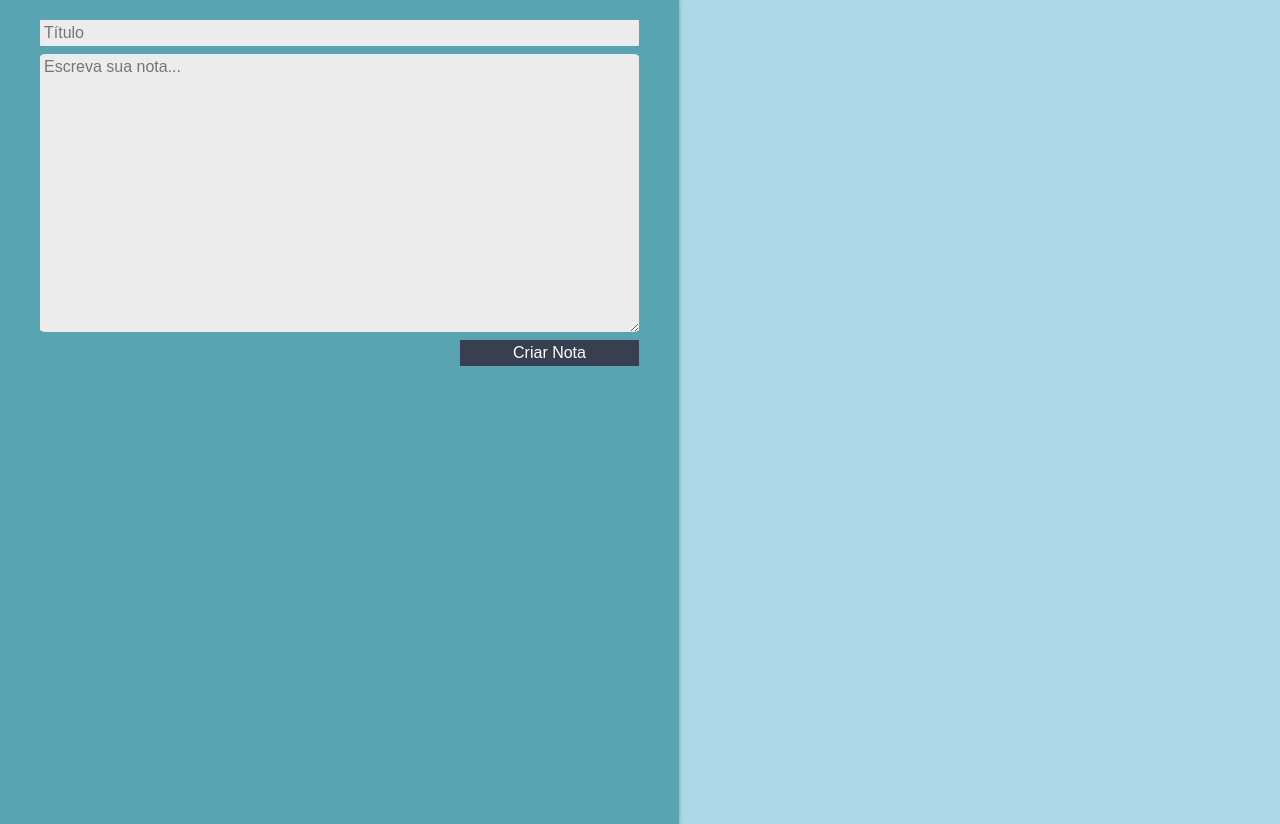
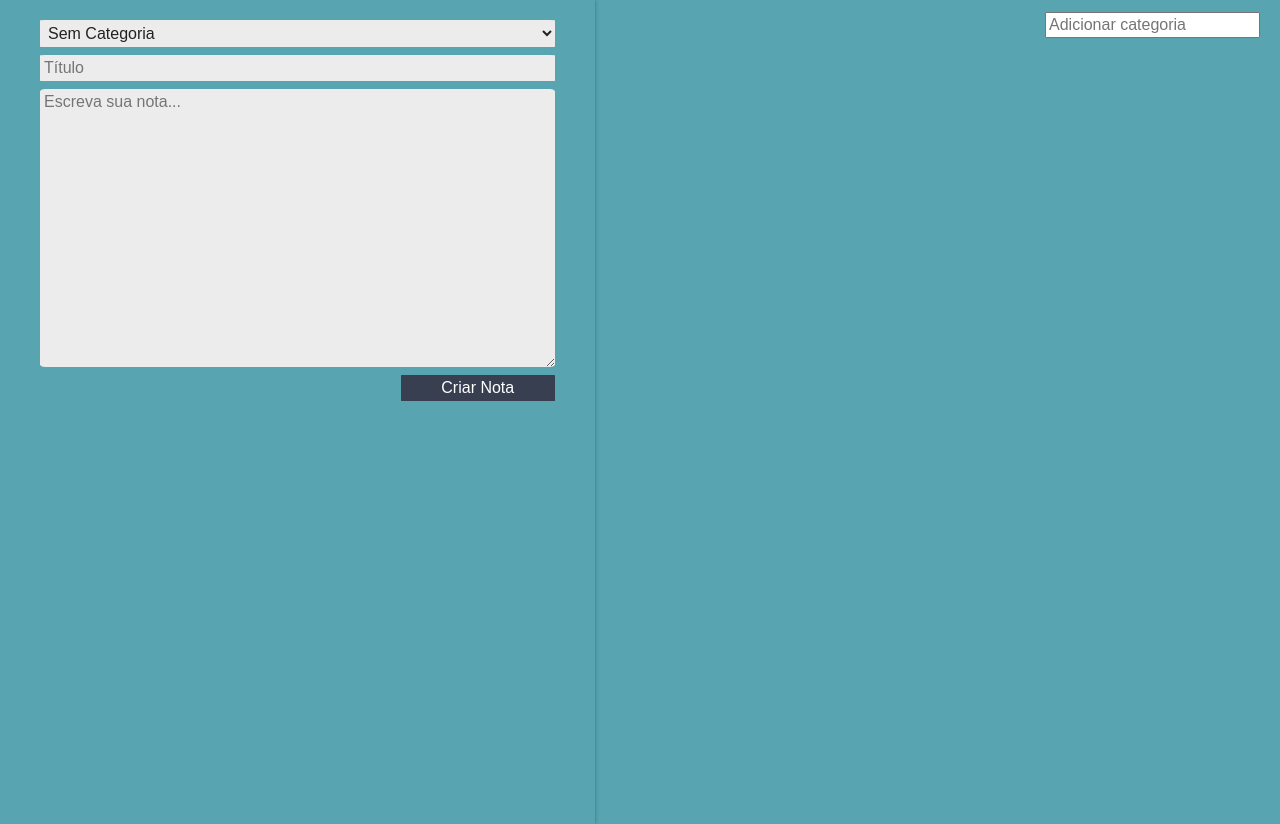
Before and after one commit to kauanEng/Ceep, a React (Create React App) app: page / in a window 1280 px wide. Built offline with nearby package versions, Linux system fonts and the light colour scheme; the HTML template or start-up script is replaced by a standard one.

Commit message:
finalizando ListaDeNotas

```diff
--- a/src/App.js
+++ b/src/App.js
@@ -1,44 +1,36 @@
 import React, { Component } from "react";
 import ListaDeNotas from "./components/ListaDeNotas";
 import FormularioCadastro from "./components/FormularioCadastro";
-import "./assets/App.css";
+import ListaDeCategorias from './components/ListaDeCategorias';
+import './assets/App.css';
 import './assets/index.css';
+import Categorias from './dados/Categorias';
+import ArrayDeNotas from './dados/Notas';
 class App extends Component {
-
-constructor() {
-  super()
-  this.state = {
-  notas:[]
-  }
-}
-
-  criarNota(titulo, texto) {
-    const novaNota = {titulo, texto};
-    const novoArrayNotas = [...this.state.notas, novaNota]
-    const novoEstado = {
-      notas:novoArrayNotas
-    }
-
-    this.setState(novoEstado)
-
-  }
-
-  deletarNota(index) {
-    let arrayNotas = this.state.notas;
-    arrayNotas.splice(index,1);
-    this.setState({nota:arrayNotas})
+  constructor() {
+    super()
+    this.categorias = new Categorias();
+    this.notas = new ArrayDeNotas();
   }
 
   render() {
     return (
       <section className="conteudo">
-        <FormularioCadastro criarNota={this.criarNota.bind(this)} />
+        <FormularioCadastro
+        categorias={this.categorias}
+        criarNota={this.notas.adicionarNota.bind(this.notas)}
+        />
+        <main className="conteudo-principal">
+        <ListaDeCategorias
+        adicionarCategoria={this.categorias.adicionarCategoria.bind(this.categorias)}
+        categorias={this.categorias}
+        />
         <ListaDeNotas
-        apagarNota = {this.deletarNota.bind(this)}
-
-
-        notas={this.state.notas}  />
-      </section>
+        apagarNota = {this.notas.apagarNotas.bind(this.notas)}
+        notas={this.notas}
+        />
+      </main>
+    </section>
     );
   }
 }
--- a/src/assets/App.css
+++ b/src/assets/App.css
@@ -1,6 +1,11 @@
 .conteudo {
   display: flex;
 }
+
+.conteudo-principal{
+  flex-grow: 3;
+}
+
 
 :root {
   --primaria: #58a4b0;
--- a/src/components/CardNota/CardNota.jsx
+++ b/src/components/CardNota/CardNota.jsx
@@ -15,6 +15,7 @@ class CardNota extends Component {
         <header className="card-nota_cabecalho">
           <h3 className="card-nota_titulo">{this.props.titulo}</h3>
           <DeleteSVG onClick={this.apagar.bind(this)} />
+          <h4>{this.props.categoria}</h4>
         </header>
         <p className="card-nota_texto">{this.props.texto}</p>
       </section>
--- a/src/components/FormularioCadastro/FormularioCadastro.jsx
+++ b/src/components/FormularioCadastro/FormularioCadastro.jsx
@@ -6,7 +6,32 @@ class FormularioCadastro extends Component {
     super(props)
     this.titulo = "";
     this.texto = "";
+    this.categoria = 'Sem Categoria';
+    this.state = {categorias:[]}
+
+    this._novasCategorias = this._novasCategorias.bind(this);
   }
+
+  componentDidMount() {
+    this.props.categorias.inscrever(this._novasCategorias);
+
+  }
+
+  componentWillUnmount() {
+    this.props.categorias.desinscrever(this._novasCategorias);
+
+  }
+
+
+  _novasCategorias(categorias) {
+    this.setState({...this.state, categorias})
+  }
+
+  _hendleMudancaCategoria(evento) {
+    evento.stopPropagation();
+    this.categoria = evento.target.value;
+  }
+
 
 _handleMudancaTitulo(evento) {
   evento.stopPropagation();
@@ -21,16 +46,22 @@ _hendleMudancaTexto(evento) {
 _criarNota(evento) {
   evento.preventDefault();
   evento.stopPropagation();
-  this.props.criarNota(this.titulo, this.texto);
+  this.props.criarNota(this.titulo, this.texto, this.categoria);
 
 }
-
-
 
   render() {
     return (
       <form className="form-cadastro "
-      onSubmit={this._criarNota.bind(this)}>
+      onSubmit={this._criarNota.bind(this)}
+      >
+        <select onChange={this._hendleMudancaCategoria.bind(this)} className="form-cadastro_input">
+          <option>Sem Categoria</option>
+
+      {this.state.categorias.map((categoria, index) => {
+        return <option key={index}>{categoria}</option>
+      })}
+        </select>
         <input
           type="text"
           placeholder="Título"
--- /dev/null
+++ b/src/components/ListaDeCategorias/ListaDeCategorias.jsx
@@ -0,0 +1,53 @@
+import React, { Component } from 'react'
+import './style.css';
+class ListaDeCategorias extends Component {
+
+    constructor() {
+        super();
+        this.state = { categorias: []}
+        this._novasCategorias = this._novasCategorias.bind(this);
+    }
+
+    componentDidMount() {
+        this.props.categorias.inscrever(this._novasCategorias);
+    }
+
+    componentWillUnmount() {
+        this.props.categorias.desisncricao(this._novasCategorias);
+    }
+
+
+
+    _novasCategorias(categorias) {
+       this.setState({...this.state, categorias})
+    }
+
+
+    _handleEventoInput(e) {
+        if (e.key == "Enter") {
+            let valorCategoria = e.target.value;
+            this.props.adicionarCategoria(valorCategoria);
+        }
+    }
+
+
+    render() {
+        return (
+            <section className="lista-categorias">
+                <ul className="lista-categorias_lista">
+                    {this.state.categorias.map((categoria, index) => {
+                        return (
+                            <li key={index} className="lista-categorias_item">{categoria}</li>
+                        )
+                    })}
+                </ul>
+                <input type="text" className="lista-categorias_input"
+                    placeholder="Adicionar categoria"
+                    onKeyUp={this._handleEventoInput.bind(this)}
+                />
+            </section>
+        );
+    }
+}
+
+export default ListaDeCategorias;
--- /dev/null
+++ b/src/components/ListaDeCategorias/index.js
@@ -0,0 +1,3 @@
+import ListaDeCategorias from './ListaDeCategorias'
+
+export default ListaDeCategorias;
--- /dev/null
+++ b/src/components/ListaDeCategorias/style.css
@@ -0,0 +1,26 @@
+.lista-categorias{
+    display: flex;
+    flex-direction: row;
+    margin-top: 12px;
+}
+.lista-categorias_lista{
+    flex: 1;
+
+    display: flex;
+    flex-direction: row;
+    flex-wrap: wrap;
+    justify-content: space-evenly;
+}
+.lista-categorias_item{
+    background-color: var(--secundaria);
+    height: 20px;
+    margin: 5px;
+    color: white;
+    padding: 4px 8px;
+    border-radius: 10px;
+    font-family: Arial, Helvetica, sans-serif;
+}
+.lista-categorias_input{
+    margin-right: 20px;
+    height: 20px;
+}
--- a/src/components/ListaDeNotas/ListaDeNotas.jsx
+++ b/src/components/ListaDeNotas/ListaDeNotas.jsx
@@ -3,18 +3,42 @@ import CardNota from "../CardNota";
 import "./estilo.css";
 class ListaDeNotas extends Component {
 
+  constructor() {
+    super();
+    this.state = {notas:[]};
+    this._novasNotas = this._novasNotas.bind(this);
+  }
+
+  componentDidMount() {
+    this.props.notas.inscrever(this._novasNotas.bind(this));
+  }
+
+  componentWillUnmount() {
+    this.props.notas.desinscrever(this._novasNotas.bind(this));
+
+  }
+
+
+  _novasNotas(notas) {
+    this.setState({...this.state,notas})
+
+  }
+
 
   render() {
     return (
       <ul className="lista-notas">
-        {this.props.notas.map((nota, index) => {
+        {this.state.notas.map((nota, index) => {
           return (
             <li className="lista-notas_item" key={index}>
+
               <CardNota
               indice={index}
               apagarNota={this.props.apagarNota}
               titulo={nota.titulo}
-              texto={nota.texto}/>
+              texto={nota.texto}
+              categoria={nota.categoria}
+              />
             </li>
           );
         })}
--- a/src/components/ListaDeNotas/estilo.css
+++ b/src/components/ListaDeNotas/estilo.css
@@ -1,12 +1,13 @@
 
 .lista-notas {
-  background-color: lightblue;
+  background-color: #58A4B0;
   flex-grow: 3;
   display: grid;
   grid-template-columns: auto auto auto auto auto;
   list-style-type: none;
   padding-left: 24px;
   padding-top: 24px;
+
 }
 .lista-notas_item {
   margin: 12px;
--- /dev/null
+++ b/src/dados/Categorias.js
@@ -0,0 +1,28 @@
+export default class Categorias {
+    constructor() {
+        this.categorias = [];
+        this._inscritos = [];
+    }
+
+    inscrever(func) {
+        this._inscritos.push(func)
+    }
+
+    desinscrever(func) {
+        this._inscritos = this._inscritos.filter(f => f !== func);
+
+    }
+
+    notificar() {
+        this._inscritos.forEach(func => {
+            func(this.categorias);
+        });
+    }
+
+    adicionarCategoria(novaCategoria) {
+
+        this.categorias.push(novaCategoria);
+        this.notificar();
+    }
+
+}
--- /dev/null
+++ b/src/dados/Notas.js
@@ -0,0 +1,41 @@
+export default class ArrayDeNotas {
+    constructor() {
+        this.notas = [];
+        this._inscritos = [];
+    }
+
+    adicionarNota(titulo, texto, categoria) {
+        const NovoNota = new Nota(titulo, texto, categoria)
+        this.notas.push(NovoNota);
+        this.notificar();
+    }
+
+    apagarNotas(indice) {
+        this.notas.splice(indice, 1 );
+        this.notificar();
+    }
+
+    inscrever(func) {
+        this._inscritos.push(func)
+    }
+
+
+    desinscrever(func) {
+        this._inscritos = this._inscritos.filter(f => f!== func);
+    }
+
+    notificar(){
+        this._inscritos.forEach(func => {
+        func(this.notas);
+        });
+    }
+
+}
+
+class Nota {
+    constructor(titulo, texto, categoria) {
+        this.titulo = titulo;
+        this.texto = texto;
+        this.categoria = categoria;
+    }
+}
```
